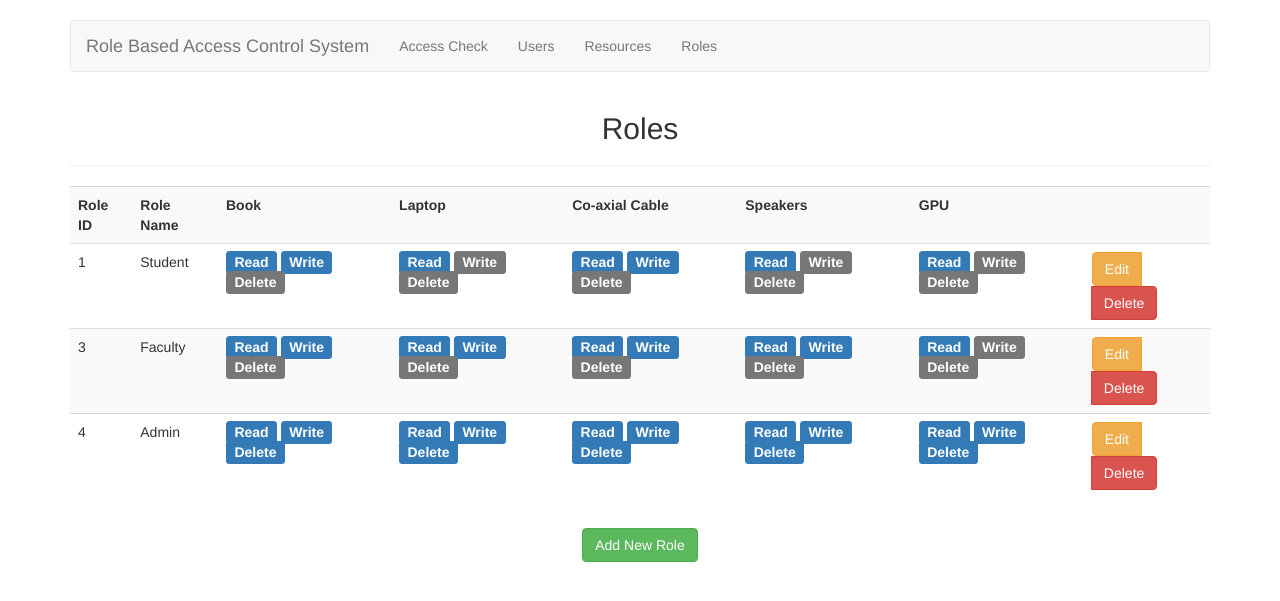
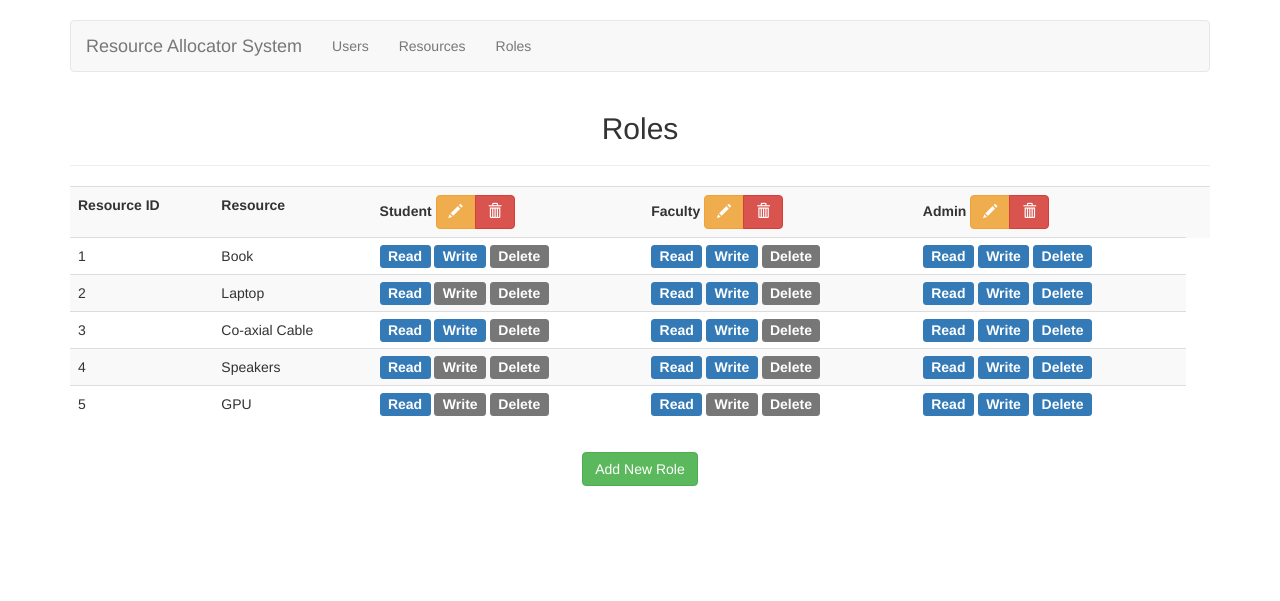
Before and after one commit to mithilgotarne/resource-allocation, a Flask app: page /roles in a window 1280 px wide. Shown: the top 601 px of the page. Run offline with Flask 2, Linux system fonts and the light colour scheme; data comes from the database, SQL or seed files in the repository; both versions use the stored data as it was after the commit; some libraries are stand-ins or nearby versions.

Commit message:
added tables - added requestlog - added res quantity field

```diff
--- a/app/forms.py
+++ b/app/forms.py
@@ -27,6 +27,7 @@ class RegistrationForm(Form):
 
 class ResourceForm(Form):
     name = StringField('name', validators=[InputRequired(message='Name field cannot be left blank')])
+    quantity = StringField('quantity', validators=[InputRequired(message='Quantity field cannot be left blank')])
 
 class RoleForm(Form):
     name = StringField('name', validators=[InputRequired(message='Name field cannot be left blank')])
--- a/app/models.py
+++ b/app/models.py
@@ -104,6 +104,7 @@ class Resource(db.Model):
     __tablename__ = 'resources'
     id = db.Column(db.Integer, primary_key=True)
     name = db.Column(db.String(64), unique=True)
+    quantity = db.Column(db.Integer, default=0)
 
     def __repr__(self):
         return '<Resource %r>' % (self.name)
@@ -118,7 +119,7 @@ class RequestLog(db.Model):
     is_granted = db.Column(db.Integer)
 
     def __repr__(self):
-        return '<Resource %r>' % (self.name)
+        return '<Request %r>' % (self.name)
 
 @login_manager.user_loader
 def load_user(user_id):
--- a/app/templates/addresource.html
+++ b/app/templates/addresource.html
@@ -7,6 +7,10 @@
 
         <label for="name" class="sr-only">Resource Name</label>
         {{ form.name(class="form-control", placeholder="Name", style="margin-bottom: 5px;") }}
+
+        <label for="quantity" class="sr-only">Quantity</label>
+        {{ form.quantity(class="form-control", placeholder="Quantity", style="margin-bottom: 5px;") }}
+
 
         <div style="text-align: center; color: #CC0000;">
             {% for field, errors in form.errors.items() %}
--- a/app/templates/base.html
+++ b/app/templates/base.html
@@ -30,11 +30,11 @@
         <div class="container-fluid">
           <div class="navbar-header">
 
-            <a class="navbar-brand" href="{{ url_for('index') }}">Role Based Access Control System</a>
+            <a class="navbar-brand" href="{{ url_for('index') }}">Resource Allocator System</a>
           </div>
           <div id="navbar" class="navbar-collapse collapse">
             <ul class="nav navbar-nav">
-              <li><a href="{{url_for('index')}}">Access Check</a></li>
+              <!--li><a href="{{url_for('index')}}">Access Check</a></li-->
               <li><a href="{{url_for('users')}}">Users</a></li>
               <li><a href="{{url_for('resources')}}">Resources</a></li>
               <li><a href="{{url_for('roles')}}">Roles</a></li>
--- a/app/templates/resources.html
+++ b/app/templates/resources.html
@@ -11,12 +11,14 @@
         <tr>
             <th>Resource ID</th>
             <th>Resource Name</th>
+            <th>Quantity</th>
             <th align="right"></th>
         </tr>
         {% for resource in all_resources %}
         <tr>
             <td>{{ resource.id }}</td>
             <td>{{ resource.name }}</td>
+            <td>{{ resource.quantity }}</td>
             <td align="right">
                 <div class="btn-group" role="group">
                     <a href="{{ url_for('editresource', resid=resource.id) }}" role="button" class="btn btn-warning btn-md">Edit</a>
--- a/app/templates/roles.html
+++ b/app/templates/roles.html
@@ -1,54 +1,45 @@
-{% extends "base.html" %}
-{% block content %}
+{% extends "base.html" %} {% block content %}
 <div class="container" style="vertical-align: center;">
     <div style="text-align:center">
         <h2>Roles</h2>
     </div>
-    <hr>
-    {% if all_roles|length > 0 %}
+    <hr> {% if all_roles|length > 0 %}
     <!--</div>-->
     <table class="table table-striped table-hover">
         <tr>
-            <th>Role ID</th>
-            <th>Role Name</th>
-            {% for res in all_res %}<th>{{ res.name }}</th>{% endfor %}
+            <th>Resource ID</th>
+            <th>Resource</th>
+            {% for role in all_roles %}
+            <th>{{ role.name }}
+                <div class="btn-group" role="group">
+                    <a href="{{ url_for('editrole', roleid=role.id) }}" role="button" class="btn btn-warning btn-md"><i class="glyphicon glyphicon-pencil"></i></a>
+                    <a href="{{ url_for('deleterole', roleid=role.id) }}" role="button" class="btn btn-danger btn-md"><i class="glyphicon glyphicon-trash"></i></a>
+                </div>
+            </th>{% endfor %}
             <th align="right"></th>
         </tr>
-        {% for role in all_roles %}
+        {% for res in all_res %}
         <tr>
-            <td>{{ role.id }}</td>
-            <td>{{ role.name }}</td>
-            {% for res in all_res %}
-                <td>
-                    {% if role.has_resource(res) and role.can(res, 1)%}
-                    <span class="label label-primary" style="font-size: 14px">Read</span>
-                    {% else %}
-                    <span class="label label-default" style="font-size: 14px">Read</span>
-                    {% endif %}
-                    {% if role.has_resource(res) and role.can(res, 2)%}
-                    <span class="label label-primary" style="font-size: 14px">Write</span>
-                    {% else %}
-                    <span class="label label-default" style="font-size: 14px">Write</span>
-                    {% endif %}
-                    {% if role.has_resource(res) and role.can(res, 4)%}
-                    <span class="label label-primary" style="font-size: 14px">Delete</span>
-                    {% else %}
-                    <span class="label label-default" style="font-size: 14px">Delete</span>
-                    {% endif %}
-                </td>
+            <td>{{ res.id }}</td>
+            <td>{{ res.name }}</td>
+            {% for role in all_roles %}
+            <td>
+                {% if role.has_resource(res) and role.can(res, 1)%}
+                <span class="label label-primary" style="font-size: 14px">Read</span> {% else %}
+                <span class="label label-default" style="font-size: 14px">Read</span> {% endif %} {% if role.has_resource(res)
+                and role.can(res, 2)%}
+                <span class="label label-primary" style="font-size: 14px">Write</span> {% else %}
+                <span class="label label-default" style="font-size: 14px">Write</span> {% endif %} {% if role.has_resource(res)
+                and role.can(res, 4)%}
+                <span class="label label-primary" style="font-size: 14px">Delete</span> {% else %}
+                <span class="label label-default" style="font-size: 14px">Delete</span> {% endif %}
+            </td>
             {% endfor %}
-            <td align="right">
-                <div class="btn-group" role="group">
-                    <a href="{{ url_for('editrole', roleid=role.id) }}" role="button" class="btn btn-warning btn-md">Edit</a>
-                    <a href="{{ url_for('deleterole', roleid=role.id) }}" role="button"
-                       class="btn btn-danger btn-md">Delete</a>
-                </div>
-            </td>
         </tr>
         {% endfor %}
     </table>
-    {% else %}
-    *<div style="text-align:center">
+    {% else %} *
+    <div style="text-align:center">
         <h3>No roles added</h3>
     </div>
     {% endif %}
@@ -56,5 +47,6 @@
         <a href="{{ url_for('addrole') }}" role="button" class="btn btn-md btn-success" style="margin-top: 10px">
             Add New Role</a>
     </div>
-</div> <!-- /container -->
+</div>
+<!-- /container -->
 {% endblock %}
--- a/app/views.py
+++ b/app/views.py
@@ -32,7 +32,7 @@ def index():
 
 
 # Users
-@app.route('/users', methods=['GET', 'POST'])
+@app.route('/users/', methods=['GET', 'POST'])
 def users():
     users = User.query.all()
     all_roles = Role.query.all()
@@ -134,7 +134,7 @@ def addresource():
     form = ResourceForm()
     g.myerror = ""
     if form.validate_on_submit():
-        r = Resource(name=form.name.data)
+        r = Resource(name=form.name.data, quantity=form.quantity.data)
         db.session.add(r)
         db.session.commit()
         return redirect(url_for('resources'))
@@ -151,6 +151,7 @@ def editresource(resid):
     else:
         if form.validate_on_submit():
             cur_res.name = form.name.data
+            cur_res.quantity = form.quantity.data
             db.session.commit()
             return redirect(url_for('resources'))
         return render_template('addresource.html', title="Edit Resource", form=form, isedit=True, res=cur_res)
```
Also changed, not shown: app/templates/index.html (+7 -2 lines), db_repository/versions/002_migration.py (added, +38 -0 lines), db_repository/versions/003_migration.py (added, +19 -0 lines), app.db.
